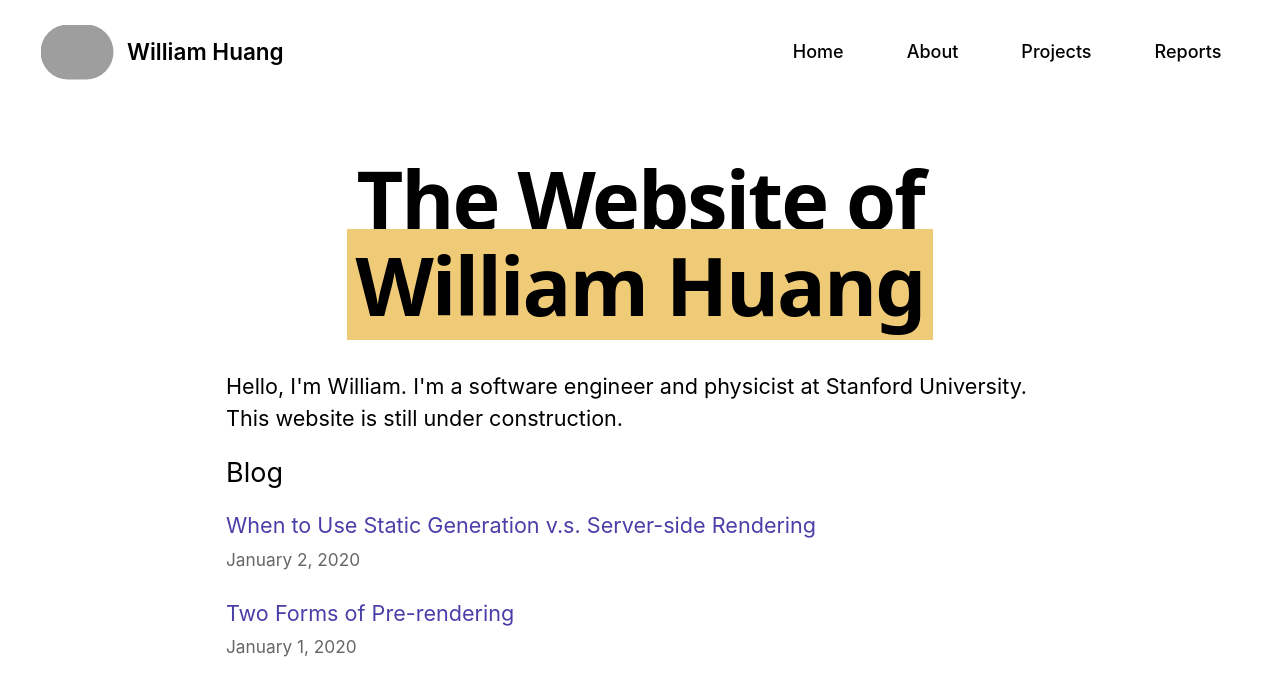
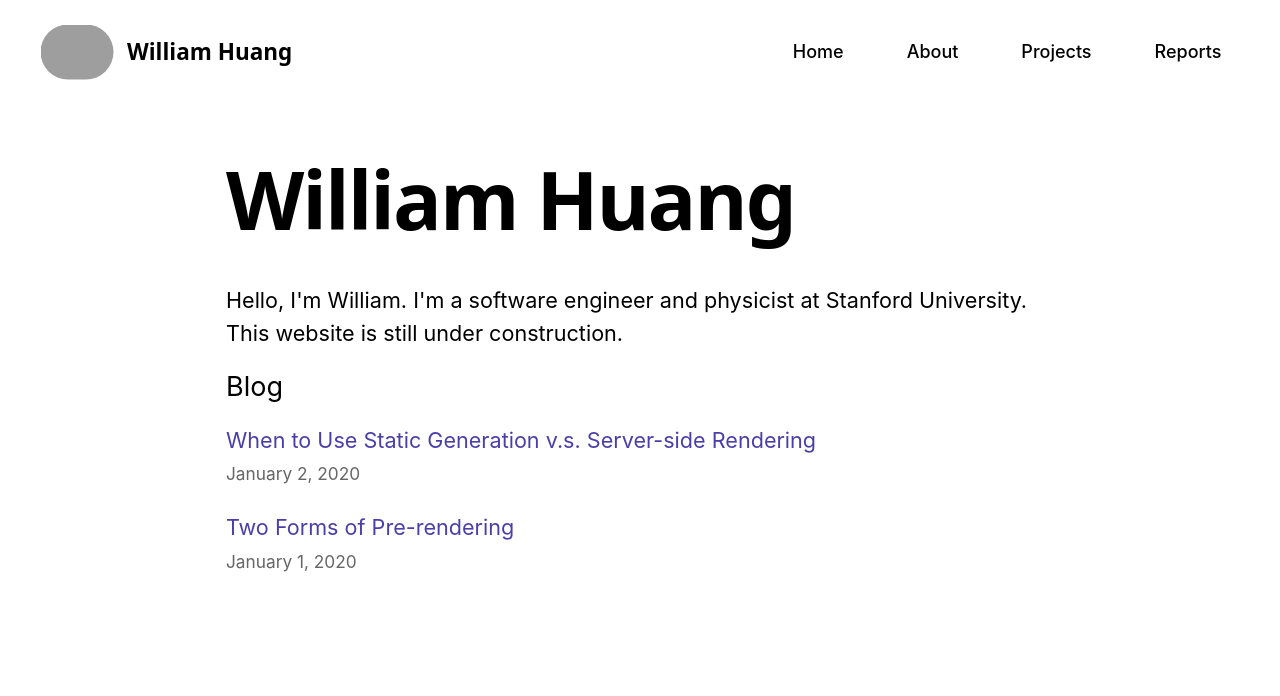
Before and after one commit to will-s-h/personal-website, a Next.js app: page / in a window 1280 px wide. Shown: the top 696 px of the page. Built offline with nearby package versions, Linux system fonts and the light colour scheme; grey boxes are pictures that could not be loaded.

Commit message:
save edits

```diff
--- a/components/navbar.js
+++ b/components/navbar.js
@@ -15,7 +15,7 @@ export default function NavBar() {
                             class= "rounded-full p-3"
                             alt="profile"
                         />
-                        <span class="self-center text-xl font-semibold whitespace-nowrap dark:text-white">William Huang</span>
+                        <span class="self-center text-xl font-bold whitespace-nowrap font-sans">William Huang</span>
                     </Link>
                     <div class="flex items-center">
                         <button data-collapse-toggle="mobile-menu-2" type="button" class="inline-flex items-center p-2 ml-1 text-sm text-gray-500 rounded-lg lg:hidden hover:bg-gray-100 focus:outline-none focus:ring-2 focus:ring-gray-200 dark:text-gray-400 dark:hover:bg-gray-700 dark:focus:ring-gray-600" aria-controls="mobile-menu-2" aria-expanded="false">
--- a/pages/404.js
+++ b/pages/404.js
@@ -7,7 +7,8 @@ export default function Custom404() {
             <Head>
                 <title>404 Error</title>
             </Head>
-            <h1 class="font-sans font-black text-6xl pb-5 text-mauve-600">404 Error.</h1>
+            <h1 class="font-sans font-black text-6xl pb-5
+            text-transparent bg-clip-text bg-gradient-to-r from-cobalt-200 to-mauve-300">404 Error.</h1>
             <h1 class="font-sans font-bold text-4xl">You've reached a page that doesn't exist.</h1>
         </Layout>
     );
--- a/pages/_app.js
+++ b/pages/_app.js
@@ -1,5 +1,7 @@
 import '../styles/global.css';
 
 export default function App({ Component, pageProps }) {
-  return <Component {...pageProps} />;
+  return (
+      <Component {...pageProps} />
+  );
 }
--- a/pages/index.js
+++ b/pages/index.js
@@ -21,11 +21,9 @@ export default function Home({ allPostsData }) {
         <title>{siteTitle}</title>
       </Head>
 
-      <div class="font-sans font-bold text-6xl sm:text-6xl md:text-7xl p{0|0|0|0} text-center tracking-tight
-       text-black pb-1">The Website of</div>
-      <div class="font-sans font-extrabold text-6xl sm:text-6xl md:text-7xl pb-10 text-center tracking-tight
+      <div class="font-sans font-extrabold text-6xl sm:text-6xl md:text-7xl pb-10 tracking-tight
       text-black">
-        <span class="px-2 bg-gold-300">William Huang</span>
+        William Huang
       </div>
 
       <section className={utilStyles.headingMd}>
--- a/styles/utils.module.css
+++ b/styles/utils.module.css
@@ -50,3 +50,7 @@
   .lightText {
     color: #666;
   }
+
+  .gradient {
+    background: linear-gradient(to right bottom, #aa78a6, #cb769e, #e7778c, #f77f72, #fa9054, #f7874e, #f37e48, #f07443, #e24c5d, #bf3276, #8a3088, #3d348b);
+  }
```
